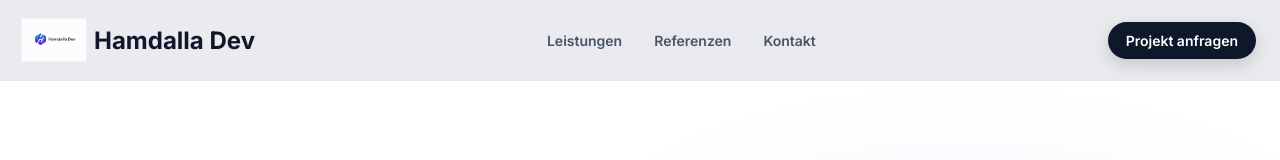
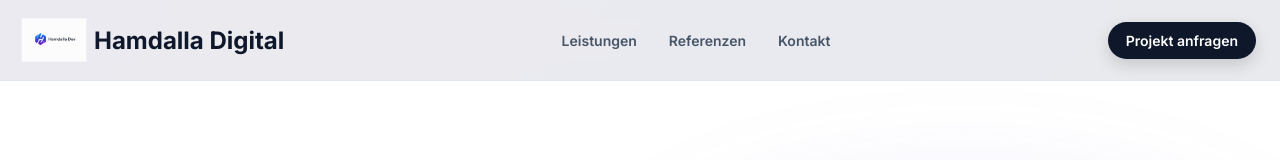
Before and after one commit to Sameh-Hamdalla/hamdalla-dev, a React (Vite) app: page / in a window 1280 px wide. Shown: the top 160 px of the page. Built offline with nearby package versions, Linux system fonts and the light colour scheme.

Commit message:
Update footer and header branding; change logo text to "Hamdalla Digital" and update contact email to "info@hamdalla-web.com"

```diff
--- a/src/components/footer/Footer.tsx
+++ b/src/components/footer/Footer.tsx
@@ -13,7 +13,7 @@ const Footer: React.FC = () => {
           {/* Logo */}
           <div className="footer-logo">
              <img src={logo} alt="Hamdalla Dev Logo" className="logo-img" />
-            <span className="footer-logo-text">HAMDALLA-DEV</span>
+            <span className="footer-logo-text">Hamdalla Digital</span>
           </div>
 
           {/* Links */}
@@ -25,7 +25,7 @@ const Footer: React.FC = () => {
 
           {/* Copyright */}
           <p className="footer-copy">
-            &copy; {new Date().getFullYear()} Hamdalla Dev Softwarelösungen.
+            &copy; {new Date().getFullYear()} Hamdalla  Digital Webentwicklungen
             Alle Rechte vorbehalten.
           </p>
 
--- a/src/components/kontakt/Contact.tsx
+++ b/src/components/kontakt/Contact.tsx
@@ -142,8 +142,8 @@ const Contact: React.FC = () => {
 
                   <div className="info-value">
                     {/* mailto öffnet nur das Mailprogramm */}
-                    <a href="mailto:samehhamdalla87@gmail.com">
-                      samehhamdalla87@gmail.com
+                    <a href="mailto:info@hamdalla-web.com">
+                      info@hamdalla-web.com
                     </a>
                   </div>
                 </div>
--- a/src/components/nav/Header.tsx
+++ b/src/components/nav/Header.tsx
@@ -16,7 +16,7 @@ const Header: React.FC = () => {
           {/* Logo */}
           <div className="logo-group">
             <img src={logo} alt="Hamdalla Dev Logo" className="logo-img" />
-            <span className="logo-text">Hamdalla Dev</span>
+            <span className="logo-text">Hamdalla Digital</span>
           </div>
 
           {/* Navigation */}
```
